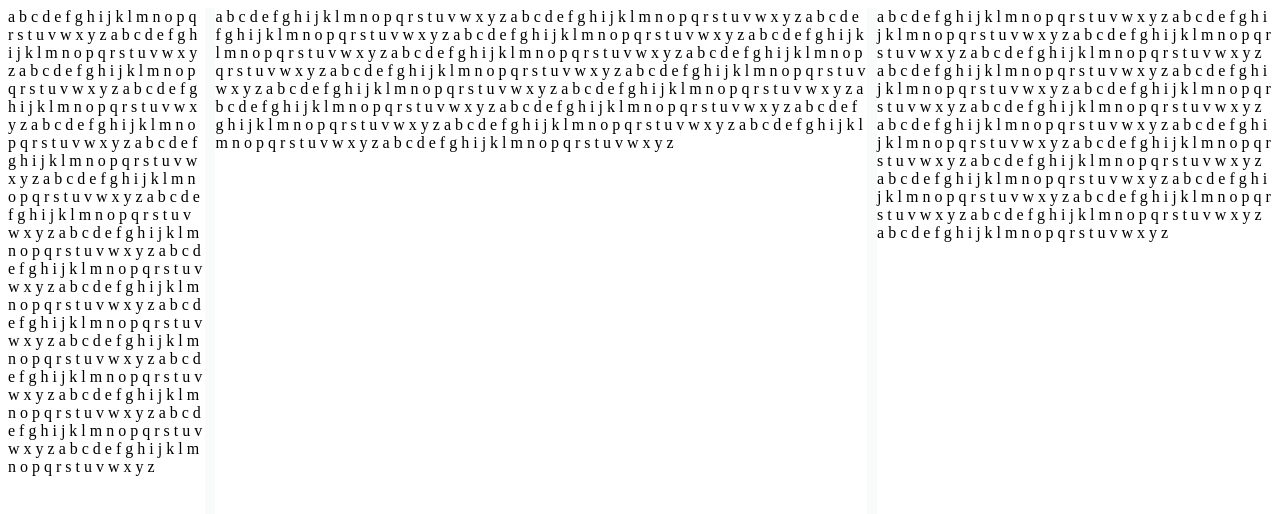
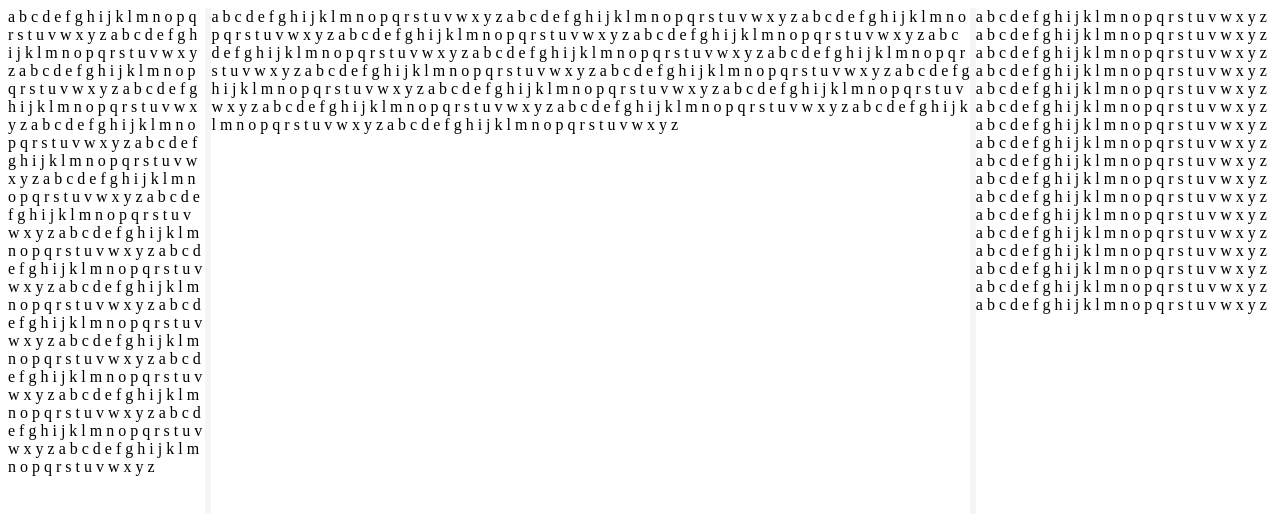
Before and after one commit to vinnikonduru/Overlay, a React app: page / in a window 1280 px wide. Shown: the top 514 px of the page. Built offline with nearby package versions, Linux system fonts and the light colour scheme.

Commit message:
Co-authored-by: Kevin Charles <kevinmcharles@gmail.com>

```diff
--- a/package.json
+++ b/package.json
@@ -6,6 +6,7 @@
     "nanoid": "^2.1.11",
     "react": "^16.13.0",
     "react-dom": "^16.13.0",
+    "react-spring": "^8.0.27",
     "styled-components": "^5.0.1"
   },
   "scripts": {
--- a/src/App.js
+++ b/src/App.js
@@ -3,7 +3,8 @@ import './App.css';
 import ToolLayoutTest from './Components/ToolLayoutTest'
 
 // import ToolTest from './Components/ToolTest';
-import ToolTest25 from './Components/ToolTest25';
+// import ToolTest25 from './Components/ToolTest25';
+// import ToolPanelsTest from './Components/ToolPanelsTest';
 
 
 
@@ -19,7 +20,7 @@ class App extends Component {
     return (
       <>
     <ToolLayoutTest/>
-    {/* <ToolTest25/> */}
+    {/* <ToolPanelsTest/> */}
       </>
     );
   }
--- a/src/Components/ToolLayoutTest.js
+++ b/src/Components/ToolLayoutTest.js
@@ -1,5 +1,5 @@
-import React, { useState, useEffect, useRef } from 'react'
-import styled from 'styled-components'
+import React, { useState, useEffect, useRef } from 'react';
+import styled from 'styled-components';
 
 const alphabet = "a b c d e f g h i j k l m n o p q r s t u v w x y z a b c d e f g h i j k l m n o p q r s t u v w x y z a b c d e f g h i j k l m n o p q r s t u v w x y z a b c d e f g h i j k l m n o p q r s t u v w x y z a b c d e f g h i j k l m n o p q r s t u v w x y z a b c d e f g h i j k l m n o p q r s t u v w x y z a b c d e f g h i j k l m n o p q r s t u v w x y z a b c d e f g h i j k l m n o p q r s t u v w x y z a b c d e f g h i j k l m n o p q r s t u v w x y z a b c d e f g h i j k l m n o p q r s t u v w x y z a b c d e f g h i j k l m n o p q r s t u v w x y z a b c d e f g h i j k l m n o p q r s t u v w x y z a b c d e f g h i j k l m n o p q r s t u v w x y z a b c d e f g h i j k l m n o p q r s t u v w x y z a b c d e f g h i j k l m n o p q r s t u v w x y z a b c d e f g h i j k l m n o p q r s t u v w x y z a b c d e f g h i j k l m n o p q r s t u v w x y z ";
 const Container = styled.div`
@@ -11,9 +11,9 @@ const Container = styled.div`
 `;
 
 const Resizer = styled.div`
-    width:10px;
+    width:6px;
     background-color:#c6ccc8;
-    opacity: 0.1;
+    opacity: 0.2;
     position: relative;
     cursor: col-resize;
     flex-shrink: 0;
@@ -26,8 +26,8 @@ const Resizer = styled.div`
 function Example() {
     var w = window.innerWidth;
     const leftW = 200;
-    const rightW = 400;
-    const resizerW = 10;
+    const rightW = 300;
+    const resizerW = 6;
     const middleW = w - leftW - rightW - resizerW - resizerW;
     const [leftWidth, setLeftWidth] = useState(leftW);
     const [middleWidth, setMiddleWidth] = useState(middleW);
@@ -78,34 +78,46 @@ function Example() {
                 console.log('FIRST RESIZER');
                 let leftW = e.clientX - resizerW / 2;
                 if (leftW < 50) {
-                    // e.target.style.cursor = 'e-resize';
-                    console.log('LESS than 50');
+                    // console.log('LESS than 50');
                     leftW = 0;
-                    setFirstPanelHidden(true);
+                    // setFirstPanelHidden(true);
                 } else if (leftW < 100) {
-                    //e.target.style.cursor = 'col-resize';
-                    console.log('between 50 and 100');
+                    // console.log('between 50 and 100');
                     leftW = 100;
-                    setFirstPanelHidden(false);
-                } else if (leftW >= 400) {
-                    //e.target.style.cursor = 'w-resize';
-                    console.log('between 50 and 100');
-                    leftW = 400;
+                    // setFirstPanelHidden(false);
+                } else if (leftW >= 300) {
+                    leftW = 300;
+                    // setFirstPanelHidden(false);
+                }
+                else if (firstPanelHidden) {
                     setFirstPanelHidden(false);
                 }
-                else if (firstPanelHidden) {
-                    //e.target.style.cursor = 'col-resize';
-                    setFirstPanelHidden(false);
-                }
-                const middleW = w - leftW - rightW - resizerW - resizerW;
+                const middleW = w - leftW - rightWidth - resizerW - resizerW;
                 setLeftWidth(leftW)
                 setMiddleWidth(middleW);
+
             } else if (currentResizer === 'second') {
                 console.log('SECOND RESIZER');
-                const middleW = e.clientX - leftWidth - resizerW;
-                const rightW = w - leftWidth - resizerW - middleW - resizerW;
+                // console.log(`e.clientX ${e.clientX}`);
+                let middleW = e.clientX - leftWidth - resizerW;
+                console.log(`middleWidth ${middleWidth}`);
+                let rightW = w - leftWidth - resizerW - middleW - resizerW;
+                // console.log(`rightW ${rightW}`);
+                console.log(`rightWidth ${rightWidth}`);
+                if (rightW < 50) {
+                    rightW = 0;
+                    middleW = w - leftWidth - resizerW - resizerW - rightW;
+
+                } else if (rightW < 100) {
+                    rightW = 0;
+                    middleW = w - leftWidth - resizerW - resizerW - rightW;
+                } else if (middleW < 50){
+                    middleW =0;
+                }
+                setRightWidth(rightW);
                 setMiddleWidth(middleW);
-                setRightWidth(rightW);
+
+
             }
         }
     }
@@ -115,18 +127,13 @@ function Example() {
     const allParts = [];
     let Left = styled.div`
   width: ${leftWidth}px;
-  display:${firstPanelHidden === true ? 'none' : ''}
+  // display:${firstPanelHidden === true ? 'none' : ''}
+  display:${leftWidth === 0 ? 'none' : ''}
+
   `;
     const leftSection = <Left key="left">{alphabet}</Left>
+    allParts.push(leftSection);
 
-    // if (leftWidth <100){
-    //   // allParts.push('')
-
-    // }else{
-    //   allParts.push(leftSection);
-    // }
-
-    allParts.push(leftSection);
     let resizer1 = <Resizer
         key='resizer1'
         id="first"
@@ -136,6 +143,8 @@ function Example() {
 
     let Middle = styled.div`
    width: ${middleWidth}px;
+   display:${middleWidth === 0 ? 'none' : ''}
+
   `;
     const middleSection = <Middle key="middle">{alphabet}</Middle>
     allParts.push(middleSection);
@@ -150,6 +159,8 @@ function Example() {
 
     let Right = styled.div`
     width: ${rightWidth}px;
+    display:${rightWidth === 0 ? 'none' : ''}
+
     `;
     const rightSection = <Right key="right">{alphabet}</Right>
     allParts.push(rightSection);
```
Also changed, not shown: 1 other file (tests, documents, lock files or other folders).
